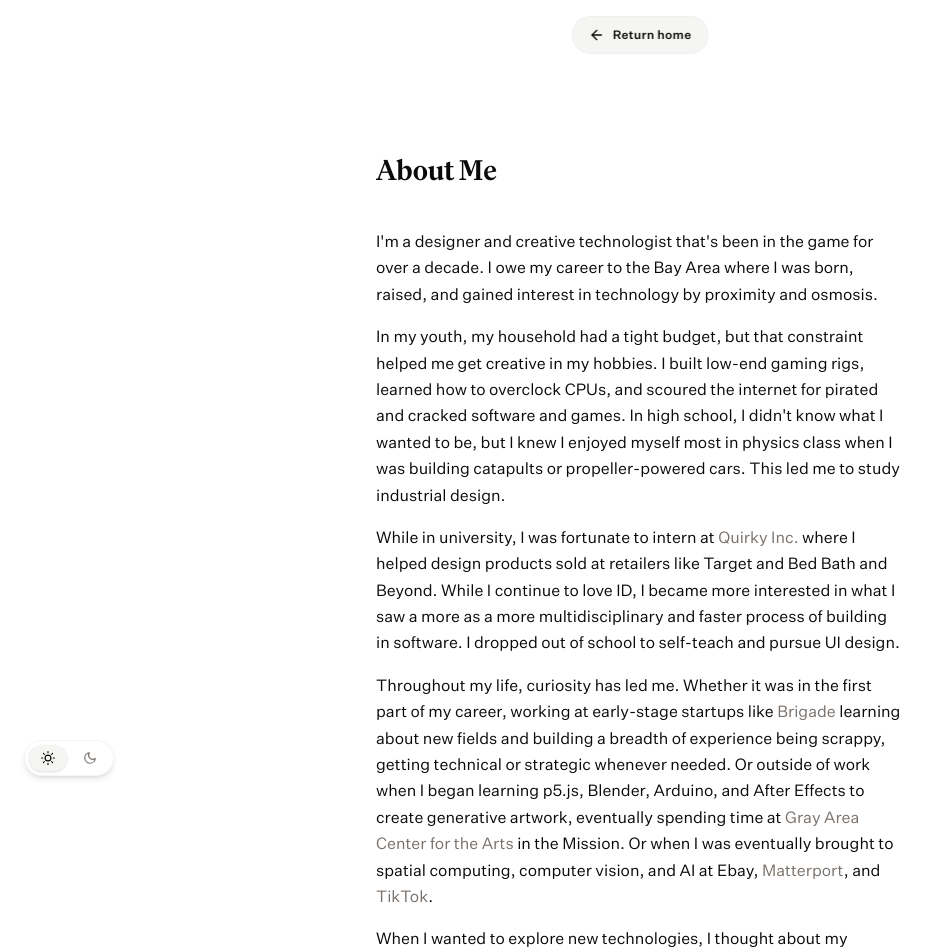
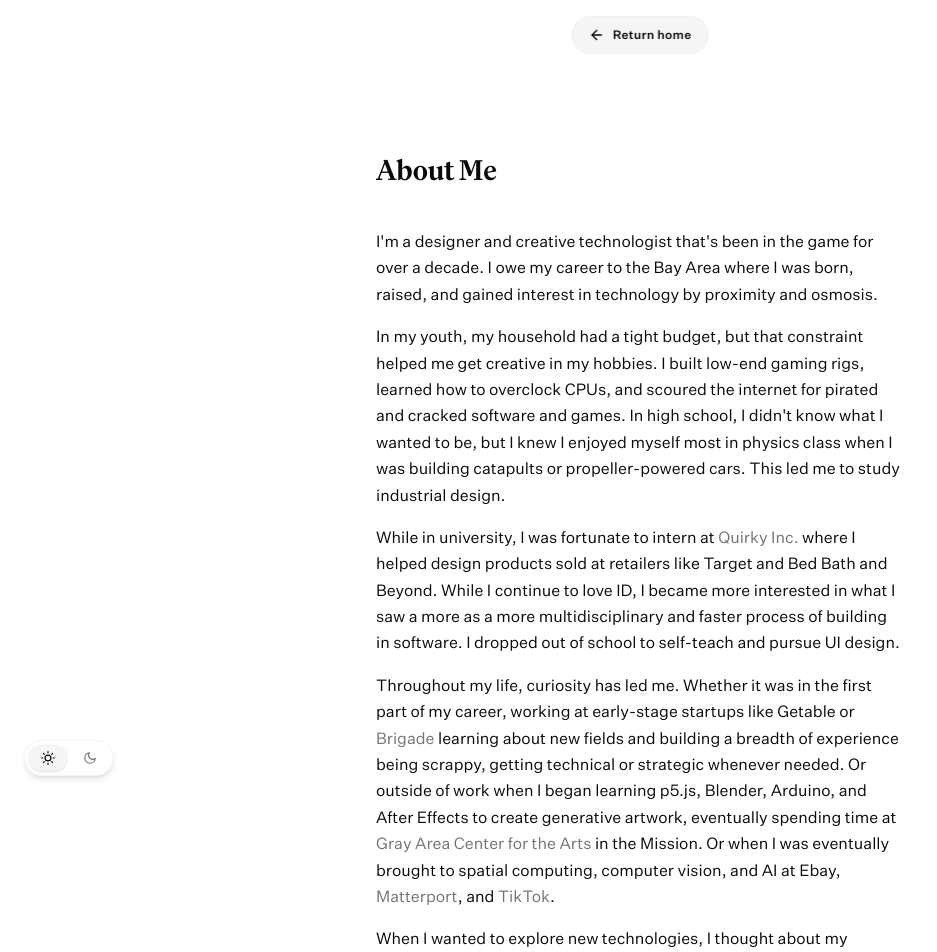
Before and after one commit to infredible/personal-site-v2, a Next.js app: page /about in a window 1280 px wide. Shown: the top 952 px of the page, without its empty margins (0-937 px from the left). Built offline with nearby package versions, Linux system fonts and the light colour scheme.

Commit message:
Update page.tsx

```diff
--- a/src/app/about/page.tsx
+++ b/src/app/about/page.tsx
@@ -41,8 +41,7 @@
           </p>
           <p>
             Throughout my life, curiosity has led me. Whether it was in the
-            first part of my career, working at early-stage startups like
-            <a href="https://techcrunch.com/2015/06/17/sean-parker-brigade/" target="_blank" rel="noopener noreferrer" className="text-muted-foreground"> Brigade</a> learning about new fields and building a breadth
+            first part of my career, working at early-stage startups like Getable or <a href="https://techcrunch.com/2015/06/17/sean-parker-brigade/" target="_blank" rel="noopener noreferrer" className="text-muted-foreground"> Brigade</a> learning about new fields and building a breadth
             of experience being scrappy, getting technical or strategic
             whenever needed. Or outside of work when I began learning p5.js,
             Blender, Arduino, and After Effects to create generative artwork,
```
